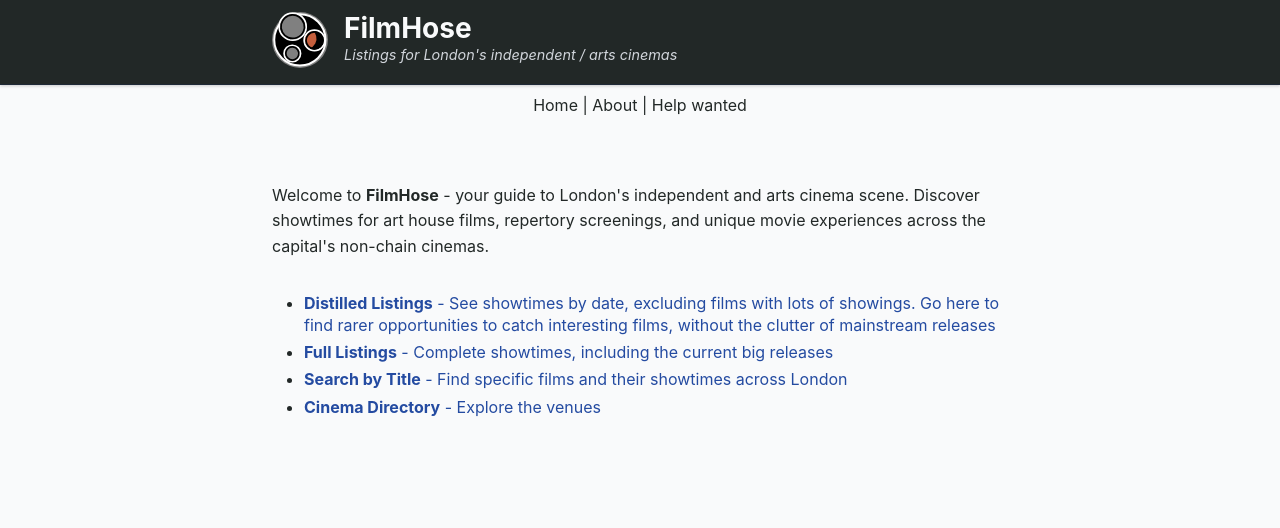
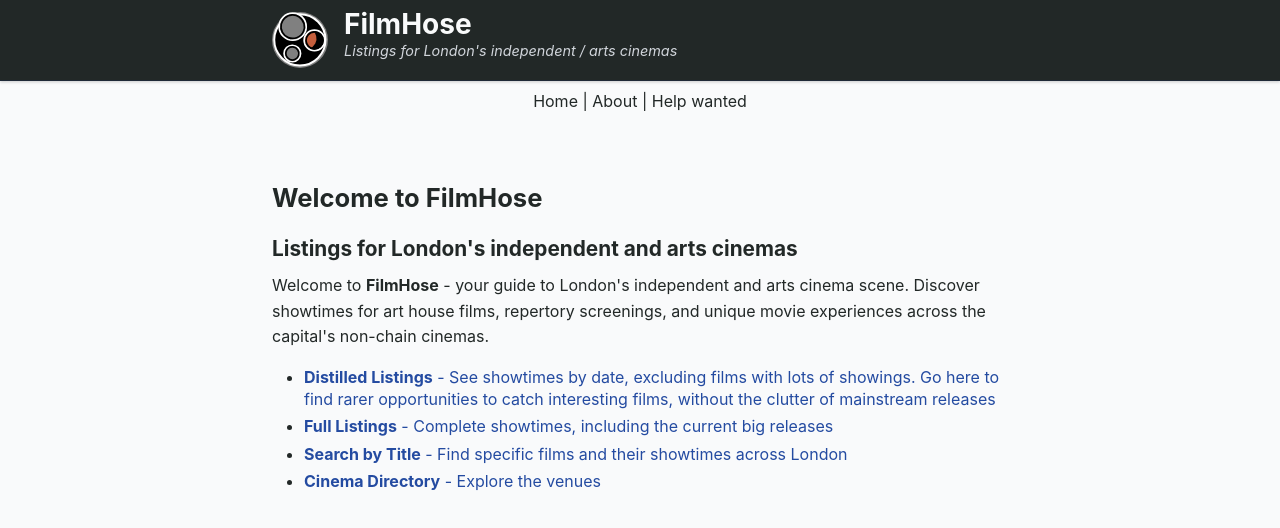
Before and after one commit to Joeboy/filmhose, a React (Vite) app: page / in a window 1280 px wide. Shown: the top 528 px of the page. Built offline with nearby package versions, Linux system fonts and the light colour scheme; no server answers.

Commit message:
Minor style / semantic issues

```diff
--- a/src/components/About.tsx
+++ b/src/components/About.tsx
@@ -6,7 +6,7 @@ const About: React.FC = () => {
 
   return (
     <div className="about container">
-      <h2>About FilmHose</h2>
+      <h1>About FilmHose</h1>
       <p>
         The origin story here is that I kept finding myself looking at multiple
         cinema websites to see if they were showing anything exciting. At some
--- a/src/components/CinemasList.tsx
+++ b/src/components/CinemasList.tsx
@@ -28,7 +28,7 @@ const CinemasList = () => {
       <p>&nbsp;</p>
 
       <p>And here they are on a map:</p>
-      <div className="cinema-map" style={{ marginBottom: '2rem' }}>
+      <div style={{ marginBottom: '2rem' }}>
         <h2>Cinema Locations</h2>
         <iframe
           src="https://data.filmhose.uk/cinema_map.html"
--- a/src/components/HelpWanted.tsx
+++ b/src/components/HelpWanted.tsx
@@ -6,7 +6,7 @@ const HelpWanted: React.FC = () => {
 
   return (
     <div className="help-wanted container">
-      <h2>Help Wanted</h2>
+      <h1>Help Wanted</h1>
       <p>Things I could use help with:</p>
       <h4>Testing and feedback</h4>
       <p>
--- a/src/components/Home.tsx
+++ b/src/components/Home.tsx
@@ -9,14 +9,14 @@ const Home: React.FC = () => {
 
   return (
     <div>
-      <div className="home-intro" style={{ marginBottom: '2rem' }}>
+      <h1>Welcome to FilmHose</h1>
+      <h2>Listings for London's independent and arts cinemas</h2>
       <p>
         Welcome to <strong>FilmHose</strong> - your guide to London's
         independent and arts cinema scene. Discover showtimes for art house
         films, repertory screenings, and unique movie experiences across the
         capital's non-chain cinemas.
       </p>
-      </div>
 
       <ul className="home-nav-list">
         <li>
@@ -45,11 +45,6 @@ const Home: React.FC = () => {
           </Link>
         </li>
       </ul>
-
-      <div
-        className="home-features"
-        style={{ marginTop: '2rem', fontSize: '0.9rem', color: '#666' }}
-      ></div>
     </div>
   );
 };
--- a/src/index.css
+++ b/src/index.css
@@ -44,8 +44,13 @@ img {
 
 /* Typography */
 h1 {
-  font-size: 2rem;
-  margin-bottom: 1rem;
+  font-size: 1.6rem;
+  margin-bottom: .8rem;
+}
+
+h2 {
+  font-size: 1.3rem;
+  margin-bottom: 0.5rem;
 }
 
 .showtime-list h2 {
```
Lines whose indentation alone changed are shown as unchanged.
